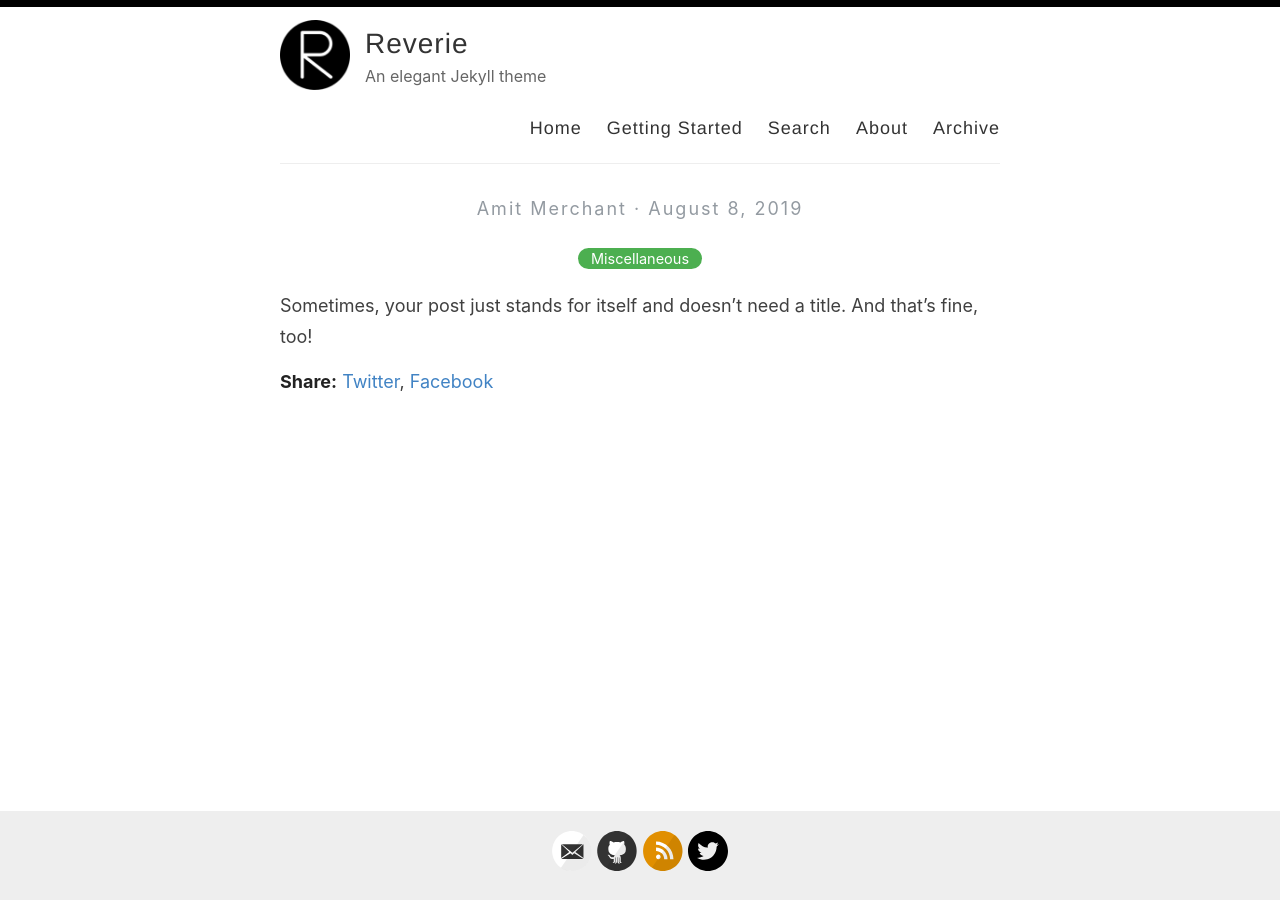
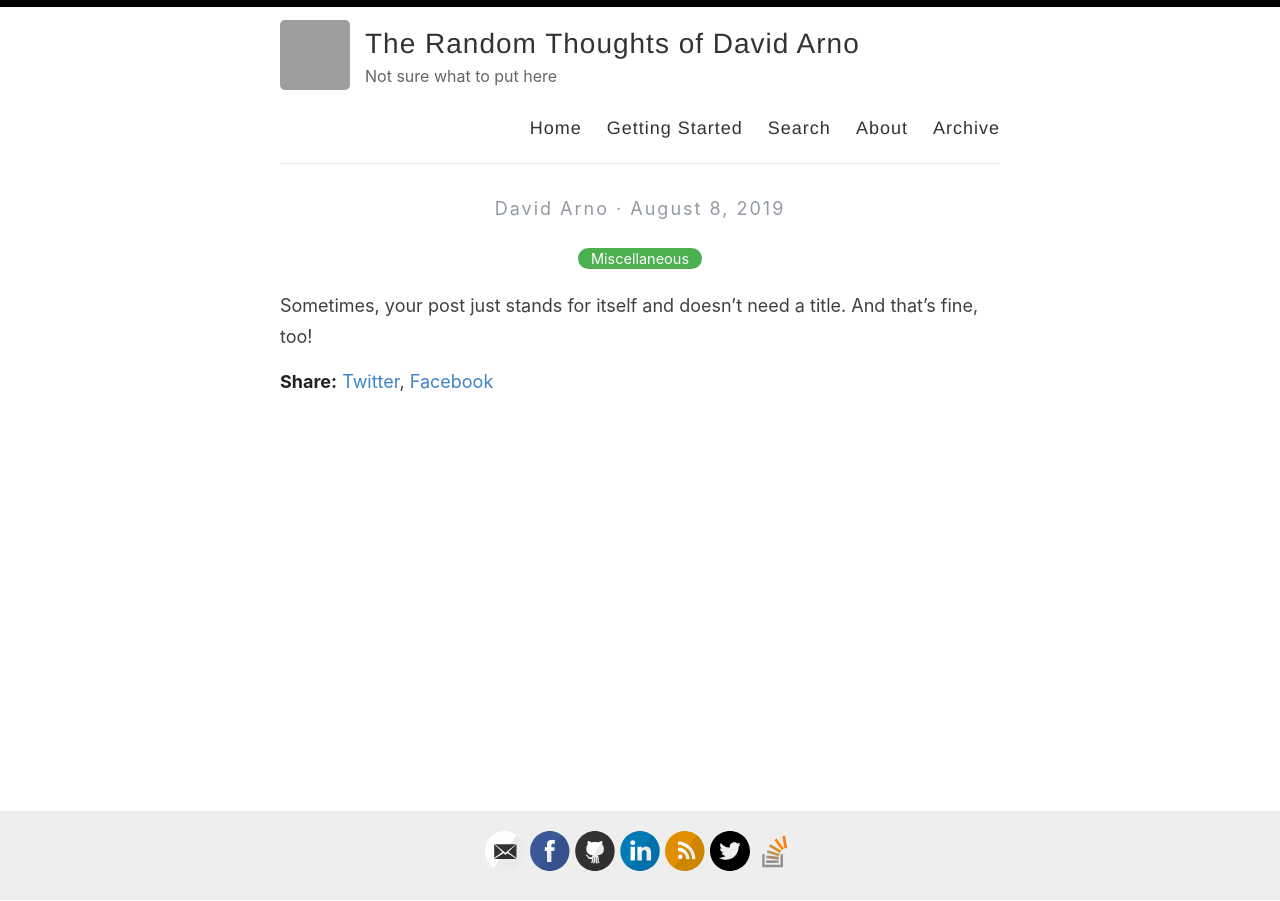
Before and after one commit to DavidArno/RandomThoughts, a Jekyll site: the page built from _posts/2019-08-08-no-title-posts.md, in a window 1280 px wide. Built offline with Jekyll 4.4.1, drawn with Linux system fonts in a browser that asks for light colours; grey boxes are pictures that could not be loaded.

Commit message:
Update _config.yml
Initial config

```diff
--- a/_config.yml
+++ b/_config.yml
@@ -3,16 +3,16 @@
 #
 
 # Name of your site (displayed in the header)
-name: Reverie
+name: The Random Thoughts of David Arno
 
 # Name of the author
-author: Amit Merchant
+author: David Arno
 
 # Short bio or description (displayed in the header)
-description: An elegant Jekyll theme
+description: Not sure what to put here
 
 # URL of your avatar or profile pic (you could use your GitHub profile pic)
-avatar: /images/reverie.png
+avatar: https://avatars.githubusercontent.com/u/196899?v=4
 
 #
 # Flags below are optional
@@ -21,16 +21,16 @@ avatar: /images/reverie.png
 # Includes an icon in the footer for each username you enter
 footer-links:
   dribbble:
-  email: amit.d.merchant@gmail.com
-  facebook:
+  email: david@davidarno.org
+  facebook: thedavidarno
   flickr:
-  github: amitmerchant1990/reverie
+  github: davidarno
   instagram:
-  linkedin:
+  linkedin: davidarno
   pinterest:
   rss: rss
-  twitter: amit_merchant
-  stackoverflow:
+  twitter: davidarno
+  stackoverflow: david-arno
   youtube: # channel/<your_long_string> or user/<user-name>
   googleplus: # anything in your profile username that comes after plus.google.com/
   playconsole:
@@ -41,21 +41,21 @@ footer-links:
 disqus:
 
 # Enter your Google Analytics web tracking code (e.g. UA-2110908-2) to activate tracking
-google_analytics: UA-43339302-11
+google_analytics:
 
 # For newer "GA4" analytics, use the following instead of the "UA" entry above
 #google_analytics_ga4: G-GABC1DEFG
 
 # Your website URL (e.g. http://amitmerchant1990.github.io or http://www.amitmerchant.com)
 # Used for Sitemap.xml and your RSS feed
-url: http://www.amitmerchant.com/reverie
-enforce_ssl: https://www.amitmerchant.com/reverie
+url: http://davidarno.org
+enforce_ssl: https://davidarno.org
 
 # If you're hosting your site at a Project repository on GitHub pages
 # (http://yourusername.github.io/repository-name)
 # and NOT your User repository (http://yourusername.github.io)
 # then add in the baseurl here, like this: "/repository-name"
-baseurl: "/reverie"
+baseurl: "/"
 
 #
 # !! You don't need to change any of the configuration flags below !!
```
